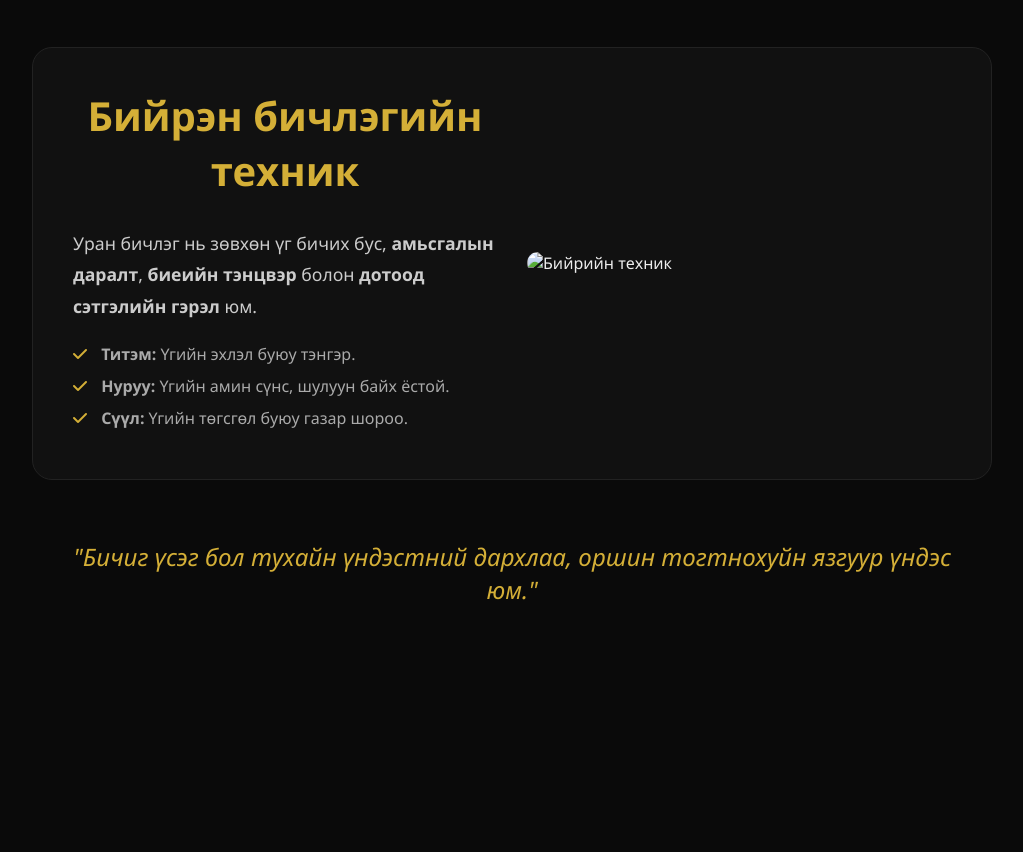
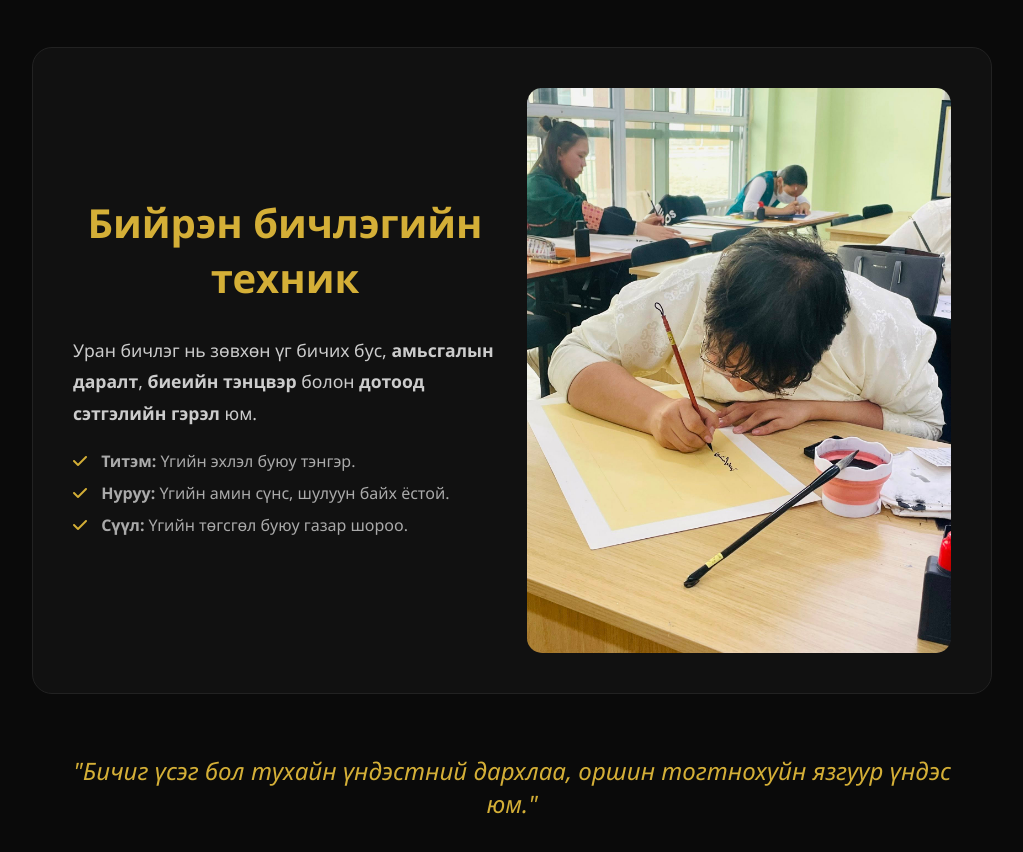
Before and after one commit to suvdaa0509/biyDaalt2, a plain HTML site: page about.html in a window 1280 px wide. Shown: the part 1171-2023 px from the top of the page, without its empty margins (128-1151 px from the left). Before the commit the page ends 1897 px from the top, so only its background shows below. Drawn offline with Linux system fonts and the light colour scheme.

Commit message:
Update about.html

```diff
--- a/about.html
+++ b/about.html
@@ -195,7 +195,7 @@
             </ul>
         </div>
         <div class="tech-image">
-            <img src="img/surgalt2.jpg" alt="Бийрийн техник">
+            <img src="surgalt2.jpg" alt="Бийрийн техник">
         </div>
     </section>
 
```
